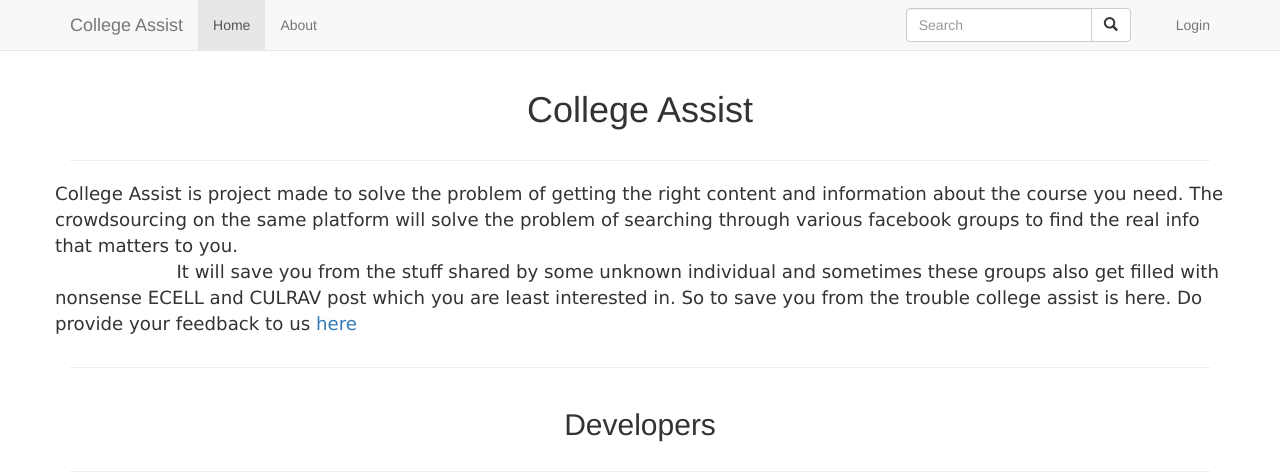
After one commit to Avinash-Yadav/collegeassist, a Django app: page /about in a window 1280 px wide; the page is wider, and only the part inside the window is pictured. The commit adds this page. Shown: the top 476 px of that part. Run offline with Django 3.2, Linux system fonts and the light colour scheme; data that the repository does not hold is empty; parts of the project's set-up code (start-up, migrations or seed data) failed here and were passed over; some libraries are stand-ins or nearby versions; grey boxes are pictures that could not be loaded.

Commit message:
about.html created

```diff
--- /dev/null
+++ b/assist/templates/about.html
@@ -0,0 +1,54 @@
+{% extends "base.html" %}
+{% load crispy_forms_tags %}
+{% block title %}COLLEGE ASSIST : About{% endblock %}
+{% block head %}
+    <!-- Latest compiled and minified CSS -->
+<link rel="stylesheet" href="https://maxcdn.bootstrapcdn.com/bootstrap/3.3.7/css/bootstrap.min.css" integrity="sha384-BVYiiSIFeK1dGmJRAkycuHAHRg32OmUcww7on3RYdg4Va+PmSTsz/K68vbdEjh4u" crossorigin="anonymous">
+<!-- Optional theme -->
+<style>
+        .about{
+            display: flex;
+            justify-content: space-between;
+        }
+        .imgg {
+            display: flex;
+            justify-content: space-around;
+        }
+        .link {
+            display: flex;
+            justify-content: space-between;
+        }
+        .info{
+            /*background:limegreen;*/
+        }
+        #description{
+            font-family: Verdana, Geneva, Tahoma, sans-serif;
+            font-size: 1.3em;
+        }
+</style>
+{% endblock %}
+{% block content %}
+<div class="row  text-center info"><h1>College Assist</h1></div>
+<hr></hr>
+<div class="row">
+<p id="description"> College Assist is project made to solve the problem of getting the right content and information about the course you need.
+    The crowdsourcing on the same platform will solve the problem of searching through various facebook groups to find the real info that matters to you.
+    <br>&nbsp;&nbsp;&nbsp;&nbsp;&nbsp;&nbsp;&nbsp;&nbsp;&nbsp;&nbsp;&nbsp;&nbsp;&nbsp;&nbsp;&nbsp;&nbsp;&nbsp;&nbsp;&nbsp;&nbsp;&nbsp;It will save you from the stuff shared by some unknown individual and sometimes these groups also get filled with nonsense ECELL and CULRAV post which you are least interested in. So to save you from the trouble college assist is here. Do provide your feedback to us <a href="https://github.com/Avinash-Yadav/collegeassist" target="_blank">here</a></p></div>
+<hr></hr>
+<div class="row text-center info"><h2>Developers</h2></div>
+<hr></hr>
+<div class="row about">
+    <div class="col-md-5  well pull-left">
+        <div class="row imgg"><img class="img-circle img-responsive" src="https://scontent.fpat1-1.fna.fbcdn.net/v/l/t1.0-1/p160x160/13055407_1704917856424470_4312150373619255764_n.jpg?oh=e11e1698087002fd6ffe6272d68cc78a&oe=592A25A7" ></div>
+        <div class="row text-center"><strong><h2>Avinash Yadav</h2></strong></div>
+        <hr></hr><hr></hr>
+        <div class="row link"><div class="col-md-3"><object type="image/svg+xml" data="https://simpleicons.org/icons/facebook.svg"></object></div><div class="col-md-3"><object type="image/svg+xml" data="https://simpleicons.org/icons/google.svg"></object></div><div class="col-md-3"><object type="image/svg+xml" data="https://simpleicons.org/icons/github.svg"></object></div></div>
+    </div>
+    <div class="col-md-5  well pull-right">
+        <div class="row imgg"><img class="img-circle img-responsive text-center" src="https://scontent.fpat1-1.fna.fbcdn.net/v/t1.0-1/c458.89.362.362/s160x160/10806278_800644780005682_9042753612620893432_n.jpg?oh=7bab6a95d5df98cd7999b7644d245375&oe=59279D88" ></div>
+        <div class="row text-center"><strong><h2>Rajan Chauhan</h2></strong></div>
+        <hr></hr><hr></hr>
+        <div class="row link"><div class="col-md-3"><object type="image/svg+xml" data="https://simpleicons.org/icons/facebook.svg"></object></div><div class="col-md-3"><object type="image/svg+xml" data="https://simpleicons.org/icons/google.svg"></object></div><div class="col-md-3"><object type="image/svg+xml" data="https://simpleicons.org/icons/github.svg"></object></div></div>
+   </div>
+</div>
+{% endblock %}
--- a/assist/templates/base.html
+++ b/assist/templates/base.html
@@ -89,7 +89,7 @@
             </li>
             {% else %}
             {% endif %}
-            <li><a href="#contact">About</a></li>
+            <li><a href={% url "about" %}>About</a></li>
           </ul>
           <ul class="nav navbar-nav navbar-right">
             {% if not user.is_authenticated %}
--- a/assist/urls.py
+++ b/assist/urls.py
@@ -2,6 +2,7 @@ from django.conf.urls import url
 from . import views
 urlpatterns = [
     url(r'^$', views.home,name="home"),
+    url(r'about', views.about,name="about"),
     url(r'login',views._login,name="login"),
     url(r'logout',views._logout,name="logout"),
     url(r'register/(?P<register_as>\w+)',views._register,name="register"),
@@ -14,4 +15,5 @@ urlpatterns = [
     url(r'department/(?P<department>\w+)',views.DepartmentView,name="department"),
     url(r'(?P<department>\w+)/(?P<coursecode>\w+)',views.CourseView,name="course"),
 
+
 ]
--- a/assist/views.py
+++ b/assist/views.py
@@ -12,6 +12,9 @@ from django.urls import reverse
 def home(request):
     print(request.user)
     return render(request,"index.html",context={'':""})
+
+def about(request):
+    return render(request,"about.html",context={'':""})
 
 def _logout(request):
     logout(request)
```
Also changed, not shown: 1 other file.
